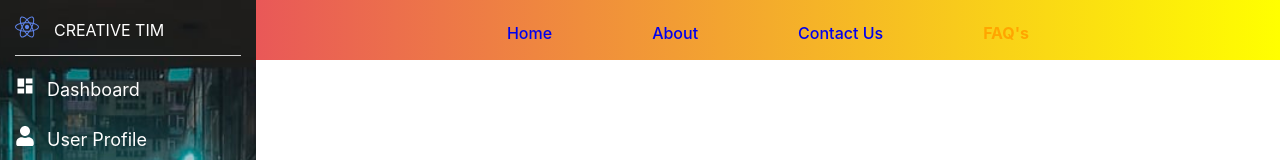
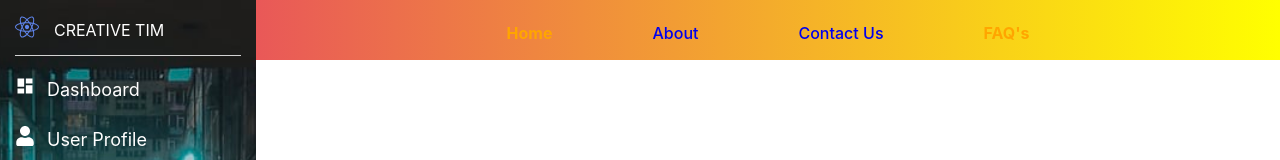
Before and after one commit to Zaibi727/Collection-of-Designs, a React (Create React App) app: page / in a window 1280 px wide. Shown: the top 160 px of the page. Built offline with nearby package versions, Linux system fonts and the light colour scheme.

Commit message:
Update TopNav.jsx

```diff
--- a/src/components/sideBar/TopNav.jsx
+++ b/src/components/sideBar/TopNav.jsx
@@ -24,7 +24,7 @@ export default function TopNav() {
                          <NavLink activeStyle={{
                                         fontWeight: "bold",
                                        color: "orange"
-                                             }} className={styles.topLink} to="/home"><div>Home</div></NavLink>
+                                             }} className={styles.topLink} to=""><div>Home</div></NavLink>
                       </li>
                       <li className={styles.active}>
                          <NavLink activeStyle={{
```
